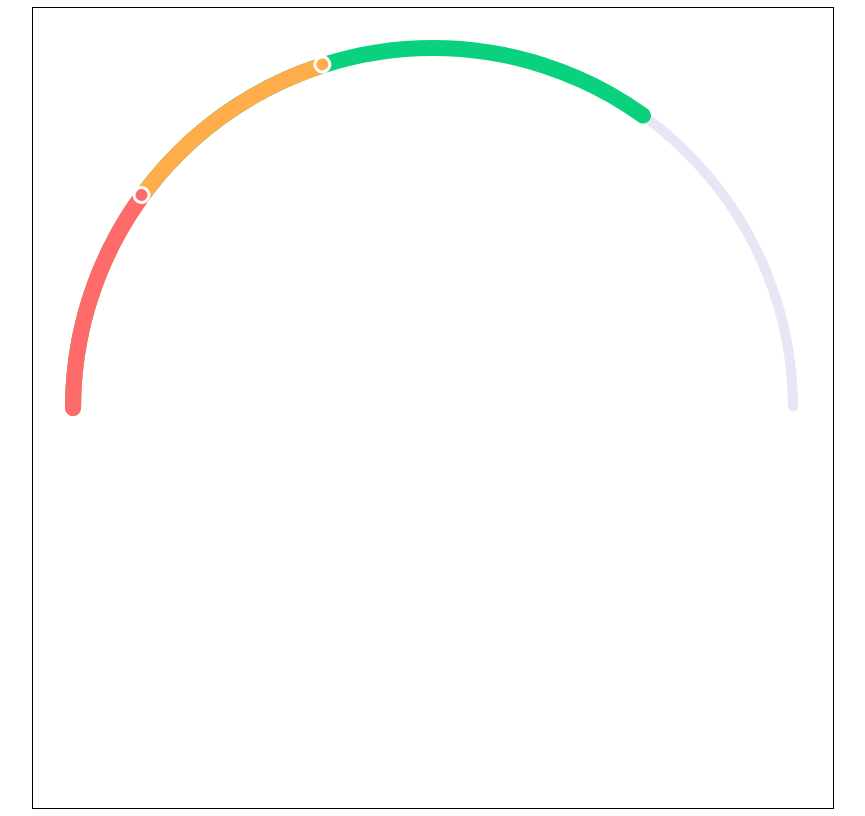
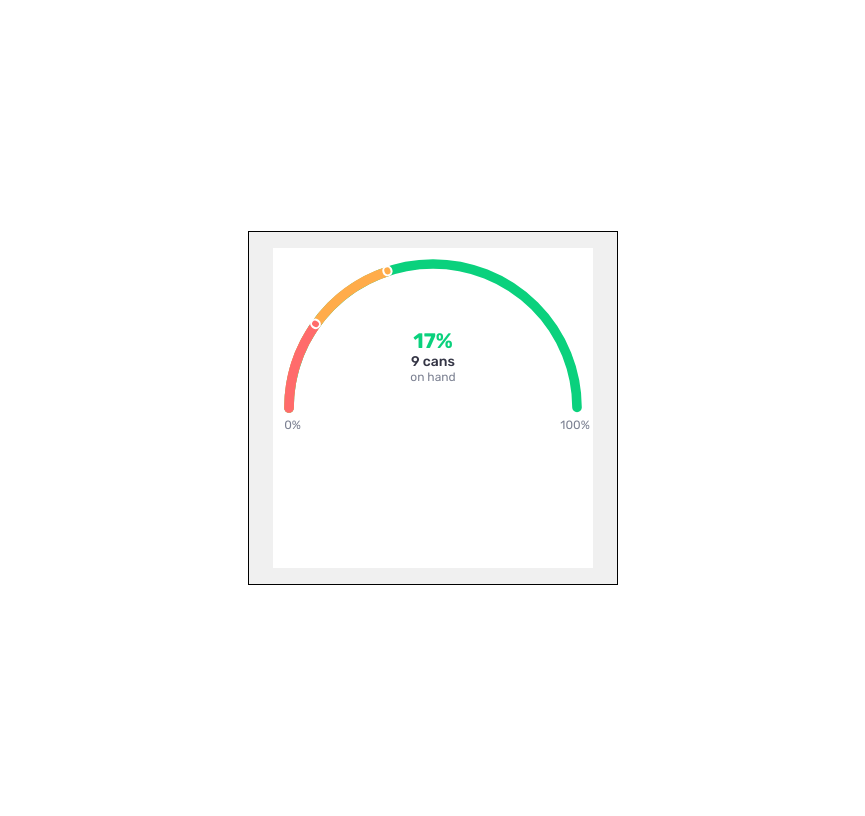
Before and after one commit to juliangomezimaginer/arc-chart, an Angular app: page / in a window 1280 px wide. Shown: the whole page, without its empty margins (207-1072 px from the left). Built offline with nearby package versions, Linux system fonts and the light colour scheme.

Commit message:
Add basic texts

```diff
--- a/src/app/components/arc/arc.component.html
+++ b/src/app/components/arc/arc.component.html
@@ -9,6 +9,13 @@
         <circle></circle>
         <circle></circle>
       </svg>
+      <div class="text-0">0%</div>
+      <div class="text-100">100%</div>
+      <div class="main-texts">
+        <div class="main-text-1">17%</div>
+        <div class="main-text-2">9 cans</div>
+        <div class="main-text-3">on hand</div>
+      </div>
     </div>
   </div>
 </div>
--- a/src/app/components/arc/arc.component.scss
+++ b/src/app/components/arc/arc.component.scss
@@ -1,5 +1,7 @@
-$chart-size: 800px;
-$value-1: 70;
+@use "sass:math";
+
+$chart-size: 320px;
+$value-1: 100;
 
 $dot-value-1: 40;
 $value-2: 40;
@@ -7,12 +9,12 @@ $value-2: 40;
 $dot-value-2: 20;
 $value-3: 20;
 
-$dot-size: 1.5;
+$dot-size: 2;
 $dash-size: 1.41501;
 $normalized-dash-size: $dash-size * $chart-size;
-$normalized-dot-size: $chart-size * $dot-size/100;
-$dot-init-x: 3.8%;
-$dot-init-y: 49%;
+$normalized-dot-size: $chart-size * math.div($dot-size, 100);
+$dot-init-x: 3.25%;
+$dot-init-y: 48%;
 
 .chart-container {
   position: relative;
@@ -23,6 +25,7 @@ $dot-init-y: 49%;
   align-items: center;
   background-color: rgb(240, 240, 240);
   overflow: hidden;
+  padding: 1rem 1.5rem;
 }
 
 .chart {
@@ -47,7 +50,7 @@ $dot-init-y: 49%;
     left: $dot-init-x;
     bottom: $dot-init-y;
     border-radius: 50%;
-    border: #{$normalized-dot-size * 0.3} solid #ffffff;
+    border: #{$normalized-dot-size * 0.4} solid #ffffff;
   }
 }
 
@@ -82,7 +85,7 @@ $dot-init-y: 49%;
       cy: 50%;
       r: 45%;
       fill: transparent;
-      stroke-width: 1.25%;
+      stroke-width: 1.5%;
       stroke: #e6e6f4;
       stroke-linecap: round;
     }
@@ -92,7 +95,7 @@ $dot-init-y: 49%;
     }
 
     circle:nth-child(2) {
-      stroke-width: 2%;
+      stroke-width: 3%;
       stroke: #0ad17d;
       stroke-dasharray: calc(
         2 * #{$normalized-dash-size} - (#{$normalized-dash-size}* #{$value-1}) /
@@ -105,7 +108,7 @@ $dot-init-y: 49%;
     }
 
     circle:nth-child(3) {
-      stroke-width: 2%;
+      stroke-width: 3%;
       stroke: #ffac4a;
       stroke-dasharray: calc(
         2 * #{$normalized-dash-size} - (#{$normalized-dash-size}* #{$value-2}) /
@@ -118,7 +121,7 @@ $dot-init-y: 49%;
     }
 
     circle:nth-child(4) {
-      stroke-width: 2%;
+      stroke-width: 3%;
       stroke: #ff6b6b;
       stroke-dasharray: calc(
         2 * #{$normalized-dash-size} - (#{$normalized-dash-size}* #{$value-3}) /
@@ -130,4 +133,44 @@ $dot-init-y: 49%;
       );
     }
   }
+
+  .text-0,
+  .text-100 {
+    position: absolute;
+    font-size: 12px;
+    color: #7c8192;
+  }
+  .text-0 {
+    top: 53%;
+    left: 3.5%;
+  }
+  .text-100 {
+    top: 53%;
+    right: 1%;
+  }
+
+  .main-texts {
+    position: absolute;
+    top: 25%;
+    left: 50%;
+    transform: translateX(-50%);
+    text-align: center;
+    .main-text {
+      &-1 {
+        font-weight: 700;
+        font-size: 21px;
+        color: #0ad17d;
+      }
+      &-2 {
+        font-weight: 500;
+        font-size: 14px;
+        color: #343545;
+      }
+      &-3 {
+        font-weight: 400;
+        font-size: 12px;
+        color: #7c8192;
+      }
+    }
+  }
 }
--- a/src/index.html
+++ b/src/index.html
@@ -1,11 +1,17 @@
-<!doctype html>
+<!DOCTYPE html>
 <html lang="en">
   <head>
-  <meta charset="utf-8">
+    <meta charset="utf-8" />
     <title>ArcGraph</title>
-  <base href="/">
-  <meta name="viewport" content="width=device-width, initial-scale=1">
-  <link rel="icon" type="image/x-icon" href="favicon.ico">
+    <base href="/" />
+    <meta name="viewport" content="width=device-width, initial-scale=1" />
+    <link rel="icon" type="image/x-icon" href="favicon.ico" />
+    <link rel="preconnect" href="https://fonts.googleapis.com" />
+    <link rel="preconnect" href="https://fonts.gstatic.com" crossorigin />
+    <link
+      href="https://fonts.googleapis.com/css2?family=Rubik:ital,wght@0,300;0,400;0,500;0,600;0,700;0,800;0,900;1,300;1,400;1,500;1,600;1,700;1,800;1,900&display=swap"
+      rel="stylesheet"
+    />
   </head>
   <body>
     <app-root></app-root>
--- a/src/styles.scss
+++ b/src/styles.scss
@@ -4,4 +4,5 @@ body {
   justify-content: center;
   align-items: center;
   min-height: 100vh;
+  font-family: "Rubik", sans-serif;
 }
```
Lines whose indentation alone changed are shown as unchanged.
